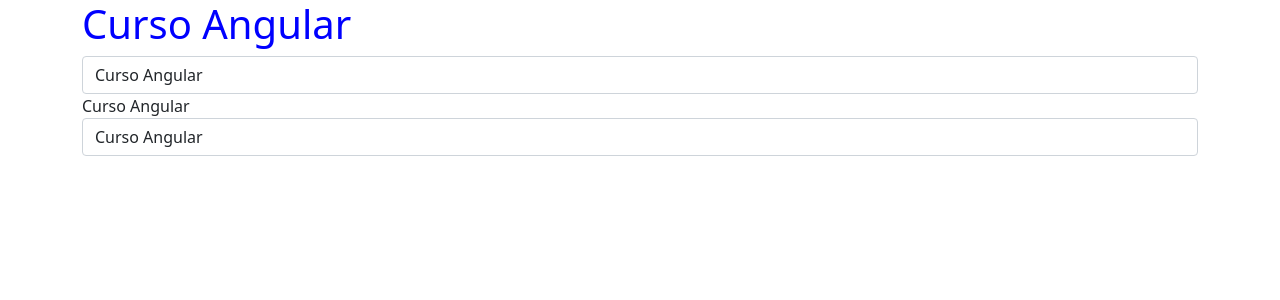
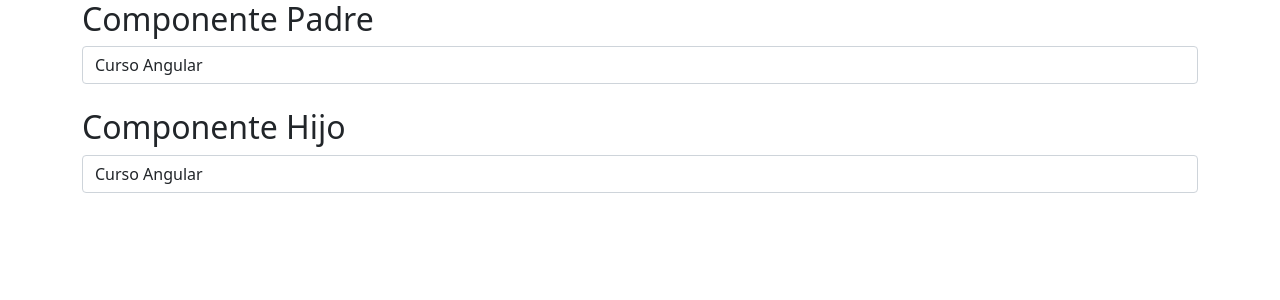
Before and after one commit to Oriojas/angular_curso, an Angular app: page / in a window 1280 px wide. Shown: the top 300 px of the page. Built offline with nearby package versions, Linux system fonts and the light colour scheme.

Commit message:
feat: children dad communication

```diff
--- a/src/app/app.component.html
+++ b/src/app/app.component.html
@@ -1,8 +1,9 @@
 <div class="container">
-    <h1>{{ title }}</h1>
+    <h2>Componente Padre</h2>
 
-    <input type="text" class="form-control" [(ngModel)]="title">
+    <input type="text" class="form-control mb-4" [(ngModel)]="title">
 
-    <app-children [title]="title"></app-children>
+    <!--<app-children [title]="title" (titleChange)="title=$event"></app-children>-->
+    <app-children [(title)]="title"></app-children>
 
 </div>
--- a/src/app/children/children.component.html
+++ b/src/app/children/children.component.html
@@ -1,3 +1,2 @@
-{{ title }}
-
-<input type="text" class="form-control" [(ngModel)]="title">
+<h2>Componente Hijo</h2>
+<input type="text" class="form-control" (keyup)="emitTitleChange()" [(ngModel)]="title">
--- a/src/app/children/children.component.ts
+++ b/src/app/children/children.component.ts
@@ -1,4 +1,4 @@
-import { Component, Input } from '@angular/core';
+import { Component, Input, EventEmitter, Output } from '@angular/core';
 
 @Component({
   selector: 'app-children',
@@ -7,4 +7,11 @@
 })
 export class ChildrenComponent {
   @Input() title: string = ""; // así se pasa un elemento del componente padre al componente hijo
+
+  @Output() titleChange = new EventEmitter<string>();
+
+  emitTitleChange() {
+    this.titleChange.emit(this.title);
+    console.log(this.title);
+  }
 }
```
